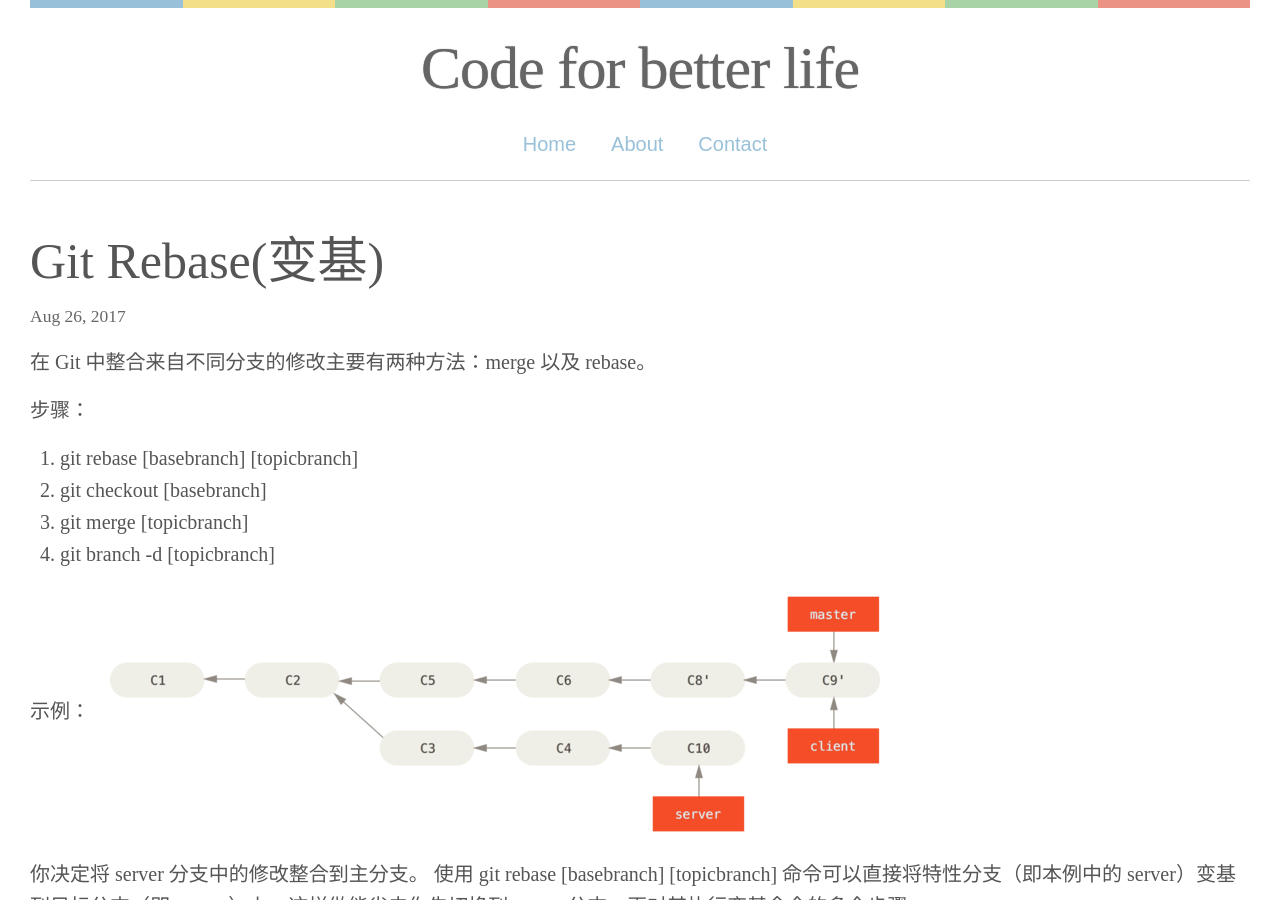
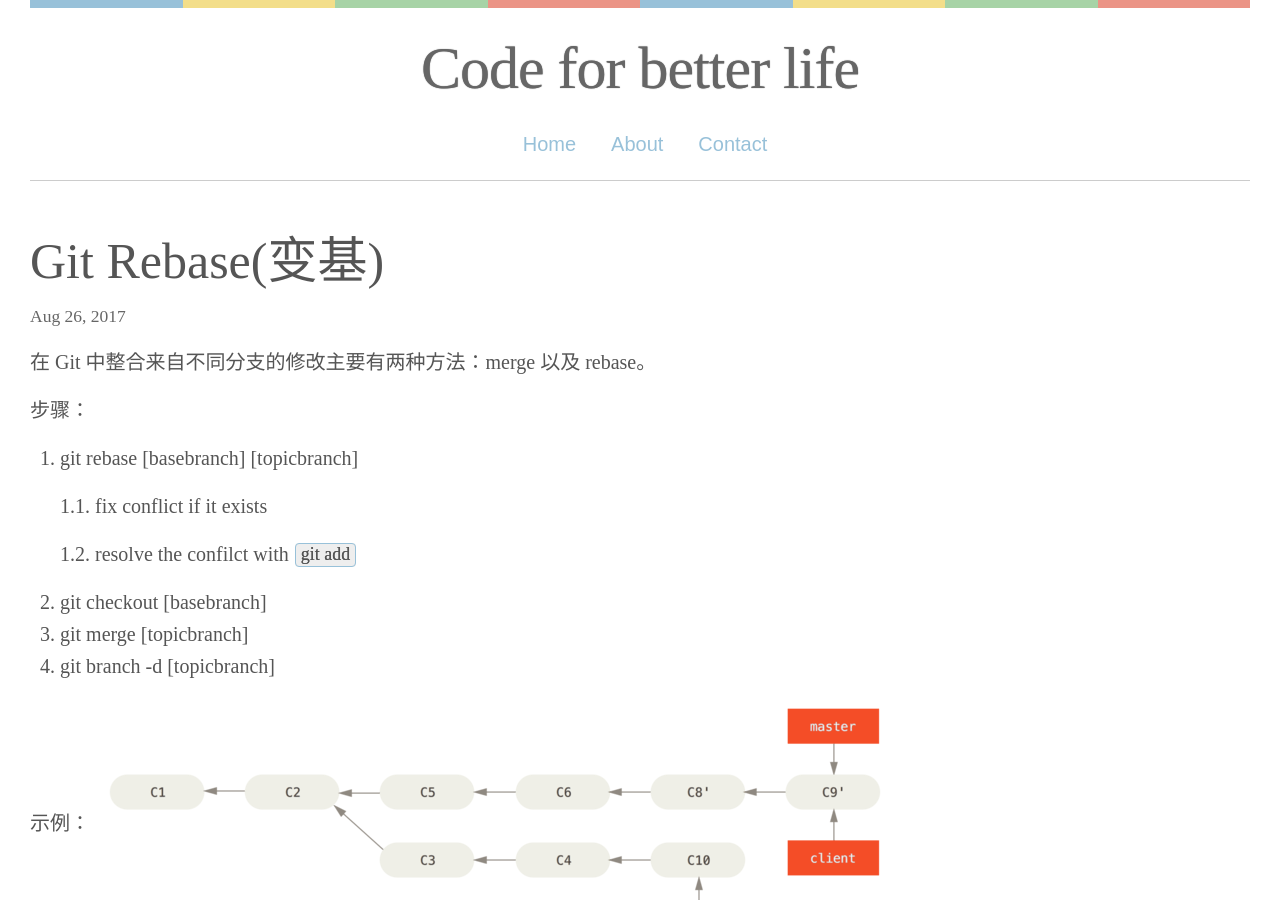
Before and after one commit to YYvanYang/yyvanyang.github.io, a Jekyll site: the page built from _posts/2017-08-26-rebase.md, in a window 1280 px wide and 900 px high. Built offline with Jekyll 4.4.1, drawn with Linux system fonts in a browser that asks for light colours; some web fonts are replaced.

Commit message:
update rebase steps

```diff
--- a/_posts/2017-08-26-rebase.md
+++ b/_posts/2017-08-26-rebase.md
@@ -7,6 +7,11 @@ title:  "Git Rebase(变基)"
 
 步骤：
  1. git rebase [basebranch] [topicbranch]
+
+    1.1. fix conflict if it exists
+
+    1.2. resolve the confilct with `git add`
+
  2. git checkout [basebranch]
  3. git merge [topicbranch]
  4. git branch -d [topicbranch]
```
